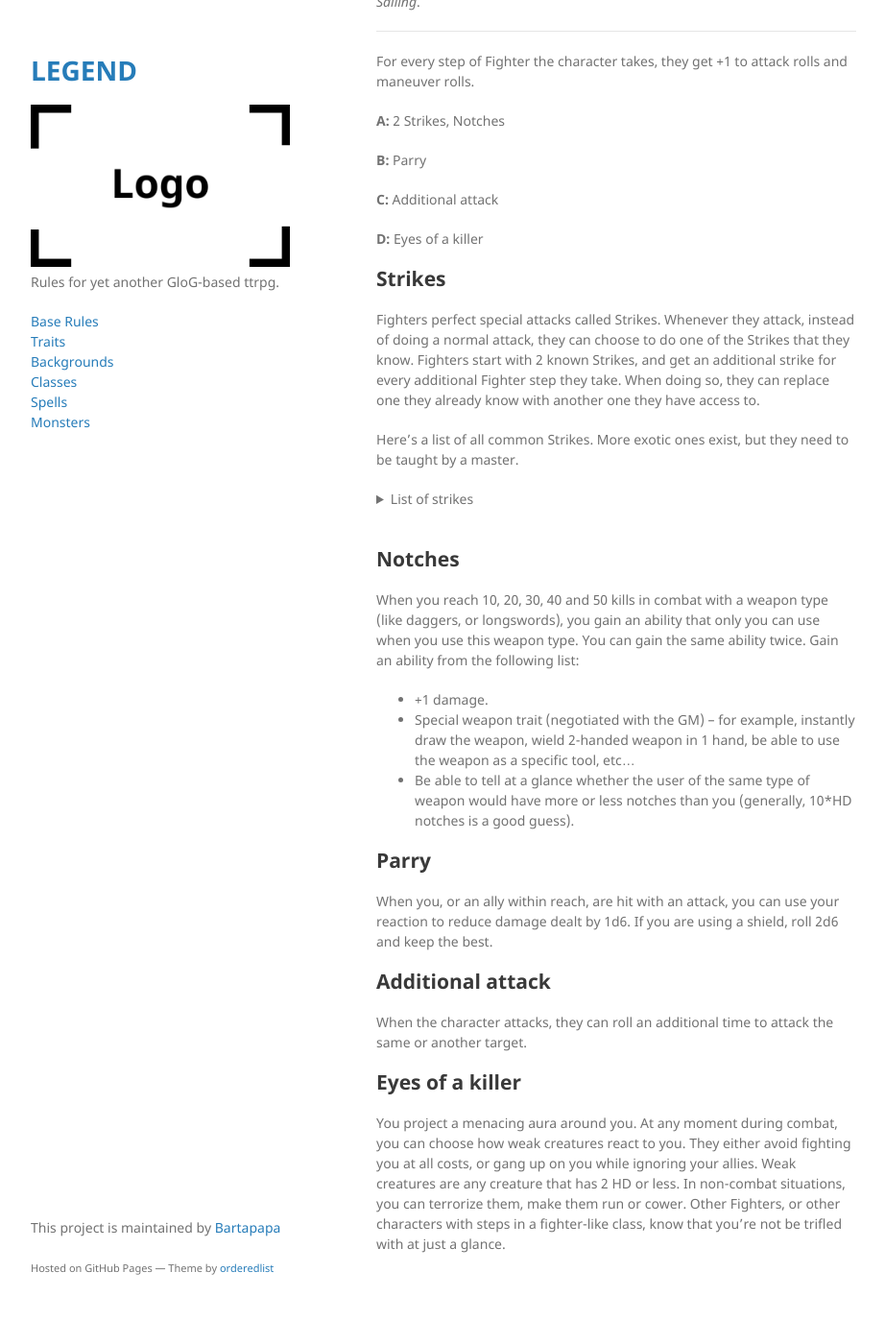
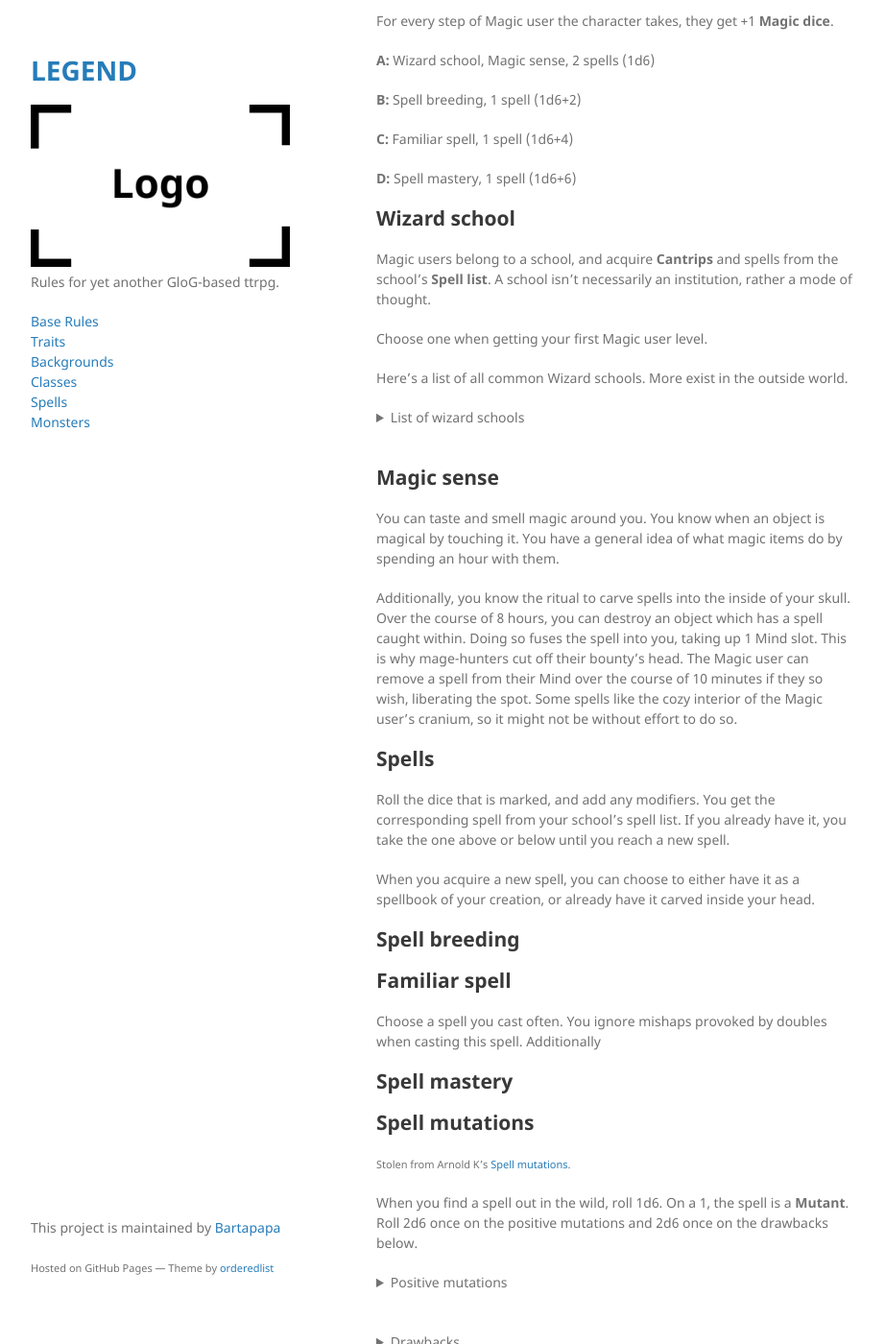
Before and after one commit to Bartapapa/legend, a Jekyll site: the page built from docs/class/magicuser.md, in a window 1280 px wide and 1400 px high, scrolled down 366 px. Shown: the whole window at 96% size, without its empty margins (178-1100 px from the left). Built offline with Jekyll 4.4.1, drawn with Linux system fonts in a browser that asks for light colours; before the commit the page ends 1742 px from its top, so only the background shows below that; some of the changed text lies outside the part shown.

Commit message:
Update magicuser.md

```diff
--- a/docs/class/magicuser.md
+++ b/docs/class/magicuser.md
@@ -1,9 +1,9 @@
 ---
 layout: post
-title: The Magic user
+title: The Magic User
 permalink: /classes/magic-user
 ---
-<small>Adapted from Skerples' [Fighter](https://coinsandscrolls.blogspot.com/2017/06/osr-class-fighters.html) and Hilander's [Fighter](https://shadowandfae.blogspot.com/2022/03/the-fighter-secrets-of-blade.html).</small>
+<small>Adapted from Skerples' [Wizard](https://coinsandscrolls.blogspot.com/2017/07/osr-class-wizards.html).</small>
 
 ***
 
@@ -11,55 +11,102 @@ permalink: /classes/magic-user
 >
 ><p style="text-align: right">- Person who said something</p>
 
-<b><u>Starting equipment:</u></b> A helmet (Armor) and gambison (Armor), a medium melee weapon and shield / a heavy melee weapon / two light melee weapons, a bow and arrows.
+<b><u>Starting equipment:</u></b> Depends on wizard school.
 
-<b><u>Starting savvies:</u></b> <i>Weaponry</i>, and your choice between <i>Farming</i>, <i>Warfare</i> and <i>Sailing</i>.
+<b><u>Starting savvies:</u></b> <i>The Arcane</i>, and your choice between <i>History</i>, <i>Occult</i> and <i>Theology</i>. Your wizard school can grant a few more choices.
 
 ***
 
-For every step of Fighter the character takes, they get +1 to attack rolls and maneuver rolls.
+For every step of Magic user the character takes, they get +1 <b>Magic dice</b>.
 
-<b>A:</b> 2 Strikes, Notches
+<b>A:</b> Wizard school, Magic sense, 2 spells (1d6)
 
-<b>B:</b> Parry
+<b>B:</b> Spell breeding, 1 spell (1d6+2)
 
-<b>C:</b> Additional attack
+<b>C:</b> Familiar spell, 1 spell (1d6+4)
 
-<b>D:</b> Eyes of a killer
+<b>D:</b> Spell mastery, 1 spell (1d6+6)
 
-## Strikes
-Fighters perfect special attacks called Strikes. Whenever they attack, instead of doing a normal attack, they can choose to do one of the Strikes that they know. Fighters start with 2 known Strikes, and get an additional strike for every additional Fighter step they take. When doing so, they can replace one they already know with another one they have access to.
+## Wizard school
+Magic users belong to a school, and acquire <b>Cantrips</b> and spells from the school's <b>Spell list</b>. A school isn't necessarily an institution, rather a mode of thought.
 
-Here's a list of all common Strikes. More exotic ones exist, but they need to be taught by a master.
+Choose one when getting your first Magic user level.
+
+Here's a list of all common Wizard schools. More exist in the outside world.
 <details markdown="1">
-<summary>List of strikes</summary>
-*  <b>Charging strike:</b> If you moved at least a few steps during your turn, make an attack against 1 target with a melee weapon. On a hit, the target is also shoved back.
-*  <b>Cleaving strike:</b> Make an attack with a melee weapon with 1 bane. On a successful hit, you automatically deal your damage to up to two other targets in range.
-*  <b>Defensive strike:</b> Make an attack with 1 bane. Whether you hit or not, the target has 1 bane against all attacks aimed at you for the following round.
-*  <b>Disarming strike:</b> Make an attack with 1 bane. On a successful hit, you deal half damage to your target, and they drop their currently wielded weapon (or one of them, if they have two).
-*  <b>Lunging strike:</b> Make an attack with a melee weapon with 1 bane. You can reach farther than usual with this attack.
-*  <b>Piercing strike:</b> Make an attack with 1 bane. On a successful hit, ignore the target’s armor score.
-*  <b>Pinning strike:</b> Make an attack with 1 bane with a weapon capable of piercing. On a successful hit, deal half damage. The target can’t move until it takes an action to remove the weapon. If the weapon is a melee weapon, you can’t attack with it either until it’s pulled out.
-*  <b>Powerful strike:</b> Make an attack with 1 bane with a melee weapon. On a successful hit, roll twice the damage dice.
-*  <b>Precise strike:</b> Forego your movement. Doing so, roll damage automatically – no need for an attack roll.
-*  <b>Shield strike:</b> Make an attack with 1 bane with a shield. On a successful hit, deal 1d6 damage, and all attacks against that target have a boon, until at least one attack hits.
-*  <b>Sundering strike:</b> Make an attack with 1 bane. On a successful hit, you deal no damage to the target, but you either reduce the armor score of your target by the number of damage dice your weapon has, or you impose a bane on the target’s attack rolls using this weapon. If another object is targeted, the GM determines the effects accordingly. This can stack, and lasts until the next time they tend to their equipment (generally after a short rest).
-*  <b>Switch-up strike:</b> Switch places with a nearby ally, then attack.
+<summary>List of wizard schools</summary>
+*  <b>[Orthodox](https://coinsandscrolls.blogspot.com/2017/07/osr-class-wizards.html).</b>
 </details>
 <br>
 
-## Notches
-When you reach 10, 20, 30, 40 and 50 kills in combat with a weapon type (like daggers, or longswords), you gain an ability that only you can use when you use this weapon type.
-You can gain the same ability twice. Gain an ability from the following list:
-*  +1 damage.
-*  Special weapon trait (negotiated with the GM) – for example, instantly draw the weapon, wield 2-handed weapon in 1 hand, be able to use the weapon as a specific tool, etc…
-*  Be able to tell at a glance whether the user of the same type of weapon would have more or less notches than you (generally, 10*HD notches is a good guess).
+## Magic sense
+You can taste and smell magic around you. You know when an object is magical by touching it. You have a general idea of what magic items do by spending an hour with them.
 
-## Parry
-When you, or an ally within reach, are hit with an attack, you can use your reaction to reduce damage dealt by 1d6. If you are using a shield, roll 2d6 and keep the best.
+Additionally, you know the ritual to carve spells into the inside of your skull. Over the course of 8 hours, you can destroy an object which has a spell caught within. Doing so fuses the spell into you, taking up 1 Mind slot. This is why mage-hunters cut off their bounty's head. The Magic user can remove a spell from their Mind over the course of 10 minutes if they so wish, liberating the spot. Some spells like the cozy interior of the Magic user's cranium, so it might not be without effort to do so.
 
-## Additional attack
-When the character attacks, they can roll an additional time to attack the same or another target.
+## Spells
+Roll the dice that is marked, and add any modifiers. You get the corresponding spell from your school's spell list. If you already have it, you take the one above or below until you reach a new spell.
 
-## Eyes of a killer
-You project a menacing aura around you. At any moment during combat, you can choose how weak creatures react to you. They either avoid fighting you at all costs, or gang up on you while ignoring your allies. Weak creatures are any creature that has 2 HD or less. In non-combat situations, you can terrorize them, make them run or cower. Other Fighters, or other characters with steps in a fighter-like class, know that you're not be trifled with at just a glance.
+When you acquire a new spell, you can choose to either have it as a spellbook of your creation, or already have it carved inside your head.
+
+## Spell breeding
+
+
+## Familiar spell
+Choose a spell you cast often. You ignore mishaps provoked by doubles when casting this spell. Additionally
+
+## Spell mastery
+
+## Spell mutations
+<small>Stolen from Arnold K's [Spell mutations](https://goblinpunch.blogspot.com/2016/05/mutant-spells.html).</small>
+
+When you find a spell out in the wild, roll 1d6. On a 1, the spell is a <b>Mutant</b>. Roll 2d6 once on the positive mutations and 2d6 once on the drawbacks below.
+<details markdown="1">
+<summary>Positive mutations</summary>
+<b>2: Improved stability.</b> When rolling MD to cast this spell, you can roll one of the used die to one of its sides.
+
+<b>3: Improved subtlety.</b> Nobody can tell if you're casting this spell.
+
+<b>4: Improved strength.</b> Targets have a bane to resist the spell.
+
+<b>5: Improved effect.</b> The spell does more of what it already does. 1d6 becomes 2d6 or 1d6+2, whatever.
+
+<b>6: Improved range.</b> Range is increased by one step.
+
+<b>7: Doubled.</b> Roll twice on this table. Reroll 7s.
+
+<b>8: Improved duration.</b> Duration is doubled.
+
+<b>9: Improved area of effect.</b> Area is increased by one step. Group now affects a Room, Room now affects a House, House now affects a Castle, etc.
+
+<b>10: Improved applicability.</b> Spell can be more broadly applied. Charm beast becomes Charm creature, for example.
+
+<b>11: Improved control.</b> Spell can now be more fine-tuned, such as leaving gaps in a fireball.
+
+<b>12: Sentient.</b> The spell is much smarter than normal. It can act on its own and talk to you. If it is angry, it might not cast. If it is pleased, it might be enhanced in some way.
+</details>
+<br>
+<details markdown="1">
+<summary>Drawbacks</summary>
+<b>2:</b>
+
+<b>3:</b>
+
+<b>4:</b>
+
+<b>5: Worsened effect.</b> The spell does less of what it already does. 1d6 becomes 1d3 or whatever.
+
+<b>6:</b>
+
+<b>7: Doubled.</b> Roll twice on this table. Reroll 7s.
+
+<b>8: Worsened duration.</b>
+
+<b>9:</b>
+
+<b>10:</b>
+
+<b>11:</b>
+
+<b>12:</b>
+</details>
```
